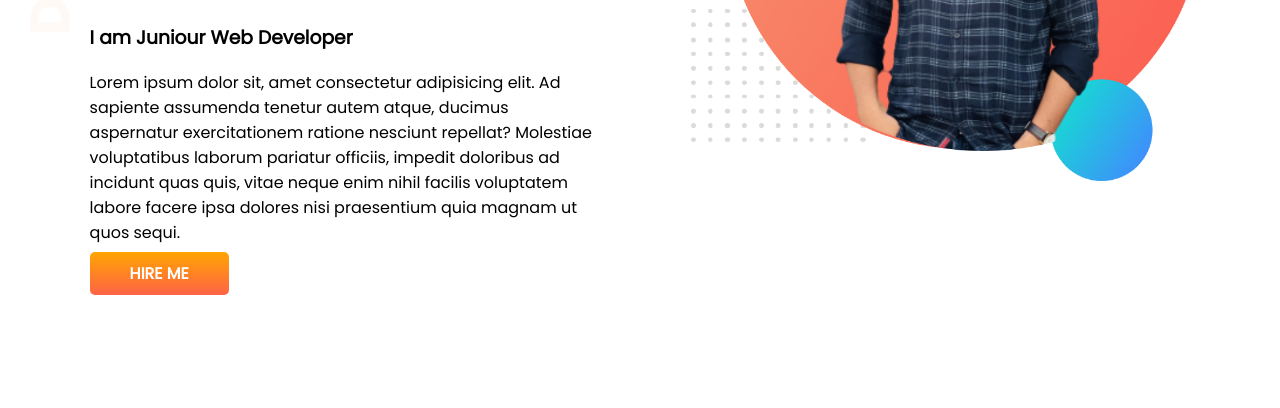
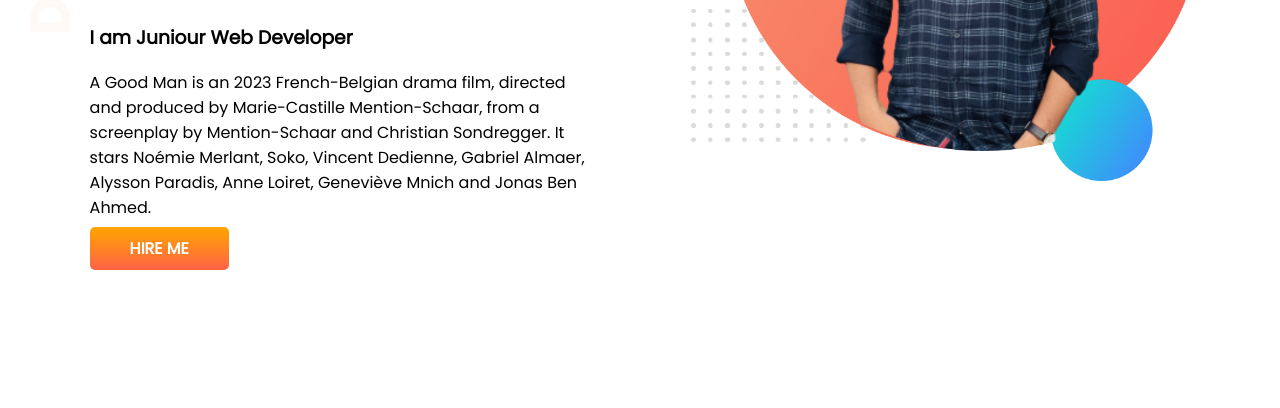
Before and after one commit to mdlimonhassan/Developer-limon, a plain HTML site: page index.html in a window 1280 px wide. Shown: the part 327-735 px from the top of the page. Drawn offline with Linux system fonts and the light colour scheme.

Commit message:
amni chang korlam

```diff
--- a/index.html
+++ b/index.html
@@ -17,7 +17,7 @@
         <h1>Wellcome To</h1>
         <h1 ><span class="orange-color">Limon Hassan</span> Portfolio!</h1>
         <h3>I am Juniour Web Developer</h3>
-        <p>Lorem ipsum dolor sit, amet consectetur adipisicing elit. Ad sapiente assumenda tenetur autem atque, ducimus aspernatur exercitationem ratione nesciunt repellat? Molestiae voluptatibus laborum pariatur officiis, impedit doloribus ad incidunt quas quis, vitae neque enim nihil facilis voluptatem labore facere ipsa dolores nisi praesentium quia magnam ut quos sequi.  </p>
+        <p>A Good Man is an 2023 French-Belgian drama film, directed and produced by Marie-Castille Mention-Schaar, from a screenplay by Mention-Schaar and Christian Sondregger. It stars Noémie Merlant, Soko, Vincent Dedienne, Gabriel Almaer, Alysson Paradis, Anne Loiret, Geneviève Mnich and Jonas Ben Ahmed. </p>
         <a class="link-button" target="_blank"href="#">HIRE ME</a>
         </div>
 
```
